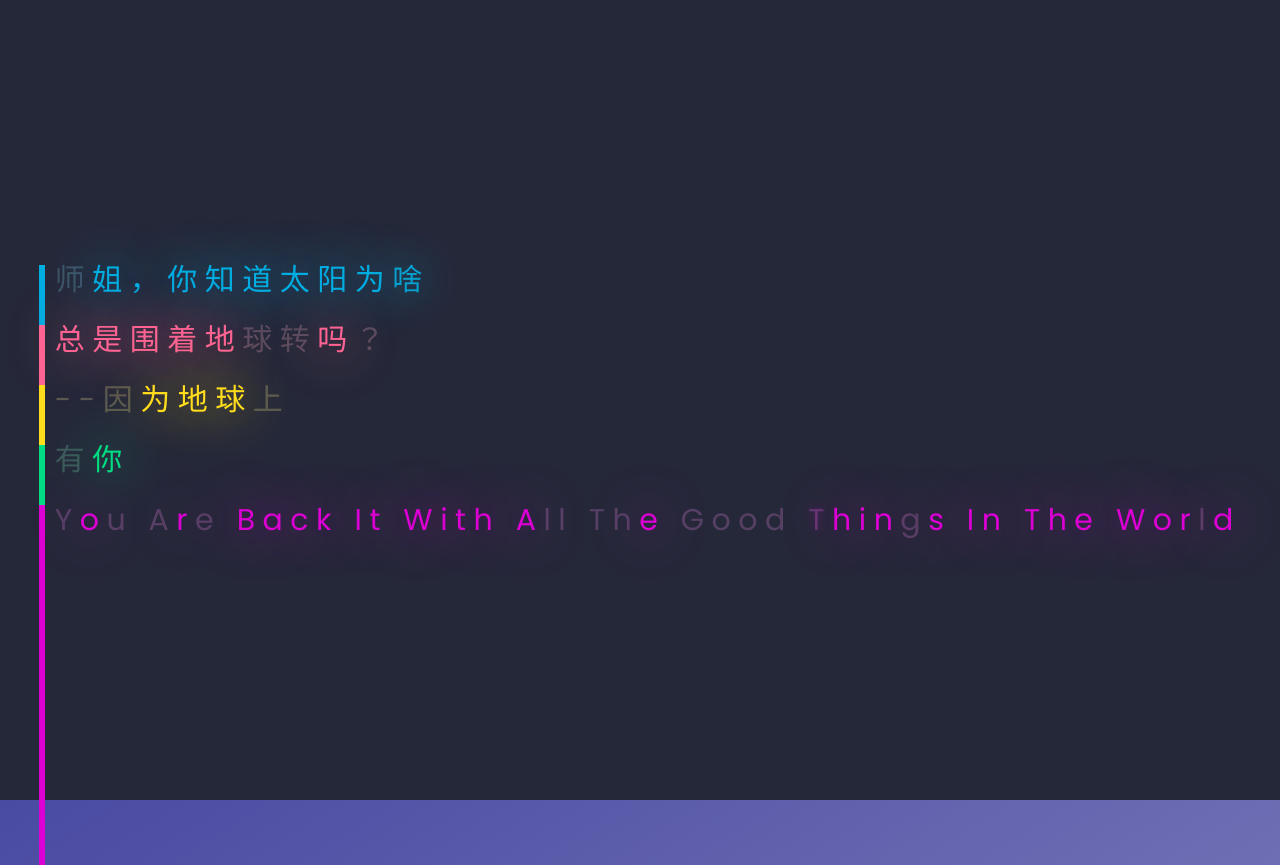
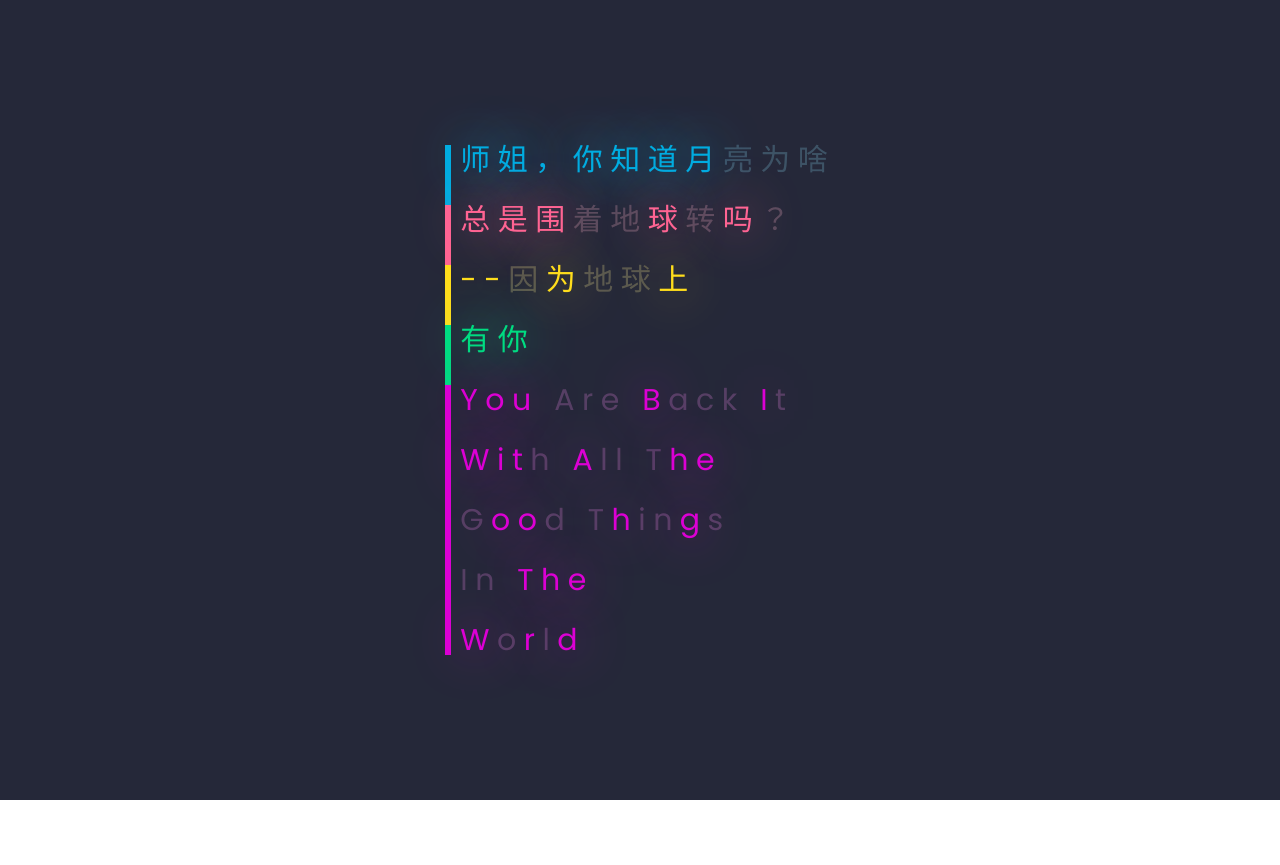
Before and after one commit to xl1579631818/demo, a plain HTML site: page index.html in a window 1280 px wide. Shown: the part 800-1665 px from the top of the page. After the commit the page ends 1600 px from the top, so only its background shows below. Drawn offline with Linux system fonts and the light colour scheme.

Commit message:
Update index.html

```diff
--- a/index.html
+++ b/index.html
@@ -43,9 +43,9 @@
         </div>
     </div>
     <div class = "myul">
-        <ul>
+         <ul>
             <li style="--clr:#00ade1;">
-              <a href="#" data-text="&nbsp;师姐，你知道太阳为啥">&nbsp;师姐，你知道太阳为啥</a>
+              <a href="#" data-text="&nbsp;师姐，你知道月亮为啥">&nbsp;师姐，你知道月亮为啥</a>
             </li>
 
             <li style="--clr:#ff6493;">
@@ -61,8 +61,24 @@
             </li>
 
             <li style="--clr:#dc00d4;">
-              <a href="#" data-text="&nbsp;You are back it with all the good things in the world">&nbsp;You are back it with all the good things in the world</a>
+              <a href="#" data-text="&nbsp;You are back it">&nbsp;You are back it</a>
             </li>
+
+            <li style="--clr:#dc00d4;">
+                <a href="#" data-text="&nbsp;with all the">&nbsp;with all the</a>
+              </li>
+
+              <li style="--clr:#dc00d4;">
+                <a href="#" data-text="&nbsp;good things">&nbsp;good things</a>
+              </li>
+
+              <li style="--clr:#dc00d4;">
+                <a href="#" data-text="&nbsp;in the">&nbsp;in the</a>
+              </li>
+
+              <li style="--clr:#dc00d4;">
+                <a href="#" data-text="&nbsp;world">&nbsp;world</a>
+              </li>
         </ul>
     </div>
     <audio id="bgMusic" src="music/倒数.mp3" loop></audio>
```
